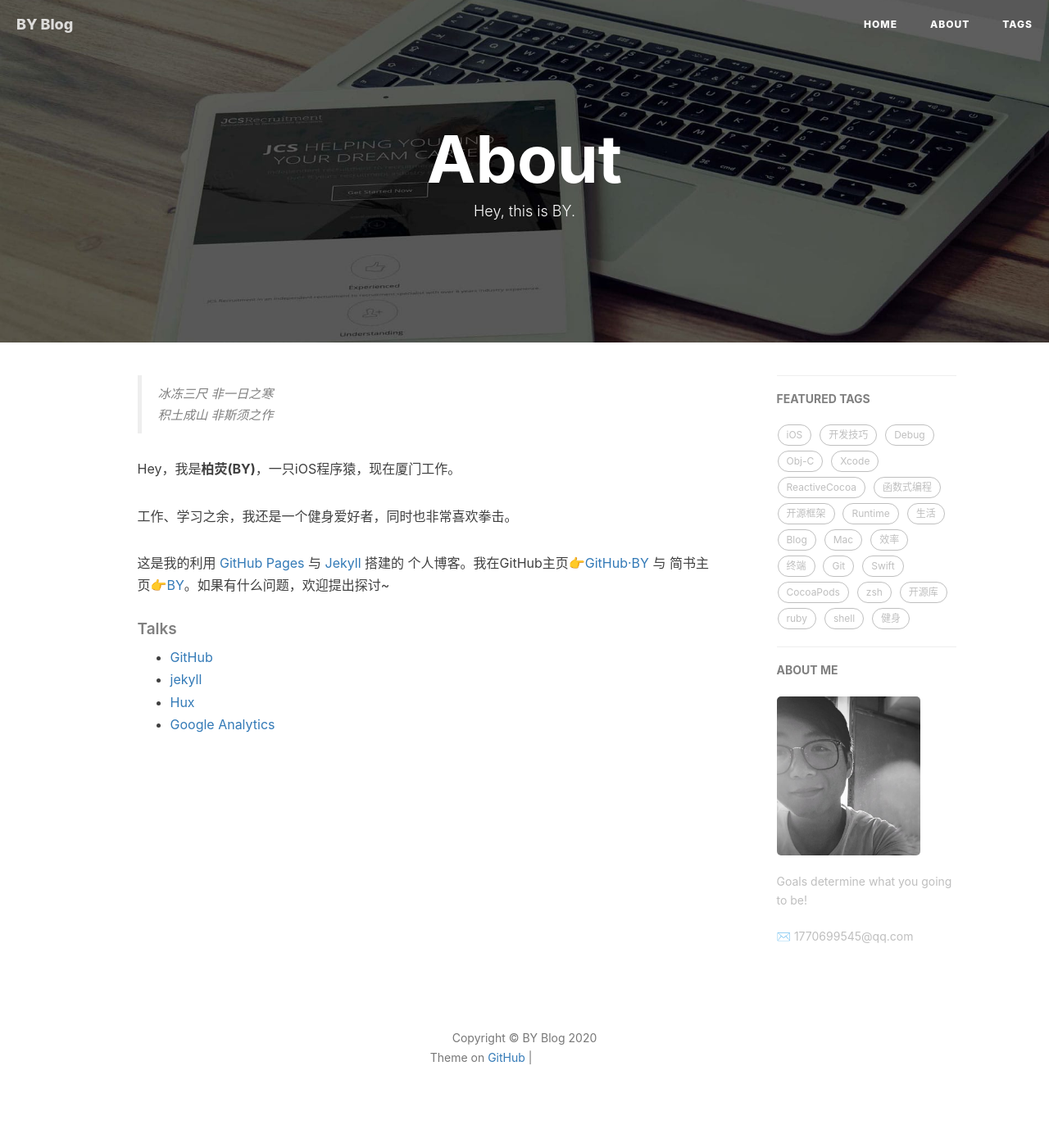
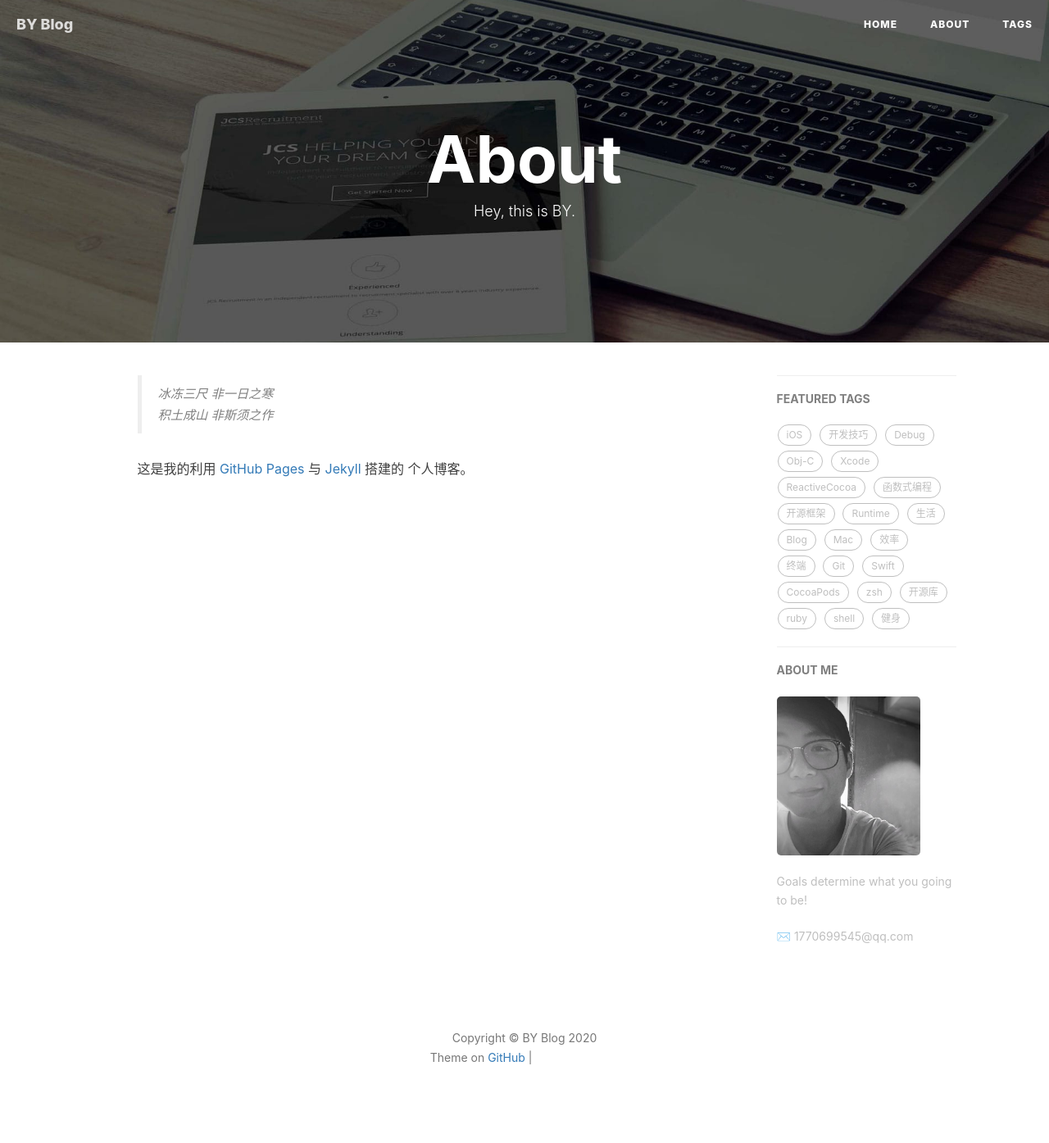
Before and after one commit to nannan-web/nannan-web.github.io, a Jekyll site: the page built from about.html, in a window 1280 px wide. Shown: the whole page at 82% size. Built offline with Jekyll 4.4.1, drawn with Linux system fonts in a browser that asks for light colours; nearby versions of some CDN libraries; comment, search, counter and statistics services are not loaded; grey boxes are pictures that could not be loaded.

Commit message:
update _config.yml

```diff
--- a/about.html
+++ b/about.html
@@ -18,22 +18,27 @@
     <blockquote><p>冰冻三尺 非一日之寒<br>
     积土成山 非斯须之作</p></blockquote>
 
-    <p>Hey，我是<strong>柏荧(BY)</strong>，一只iOS程序猿，现在厦门工作。</p>
+   <!--  <p>Hey，我是<strong>柏荧(BY)</strong>，一只iOS程序猿，现在厦门工作。</p> -->
 
-    <p>工作、学习之余，我还是一个健身爱好者，同时也非常喜欢拳击。</p>
+    <!-- <p>工作、学习之余，我还是一个健身爱好者，同时也非常喜欢拳击。</p> -->
 
-    <p>这是我的利用 <a href="https://pages.github.com/">GitHub Pages</a> 与 <a href="http://jekyll.com.cn/">Jekyll</a> 搭建的 个人博客。我在GitHub主页<a href="https://github.com/qiubaiying">👉GitHub·BY</a> 与 简书主页<a href="https://http://www.jianshu.com/u/e71990ada2fd">👉BY</a>。如果有什么问题，欢迎提出探讨~</p>
+    <p>这是我的利用 <a href="https://pages.github.com/">GitHub Pages</a> 与 <a href="http://jekyll.com.cn/">Jekyll</a>
+        搭建的 个人博客。
+        <!-- 我在GitHub主页
+        <a href="https://github.com/qiubaiying">👉GitHub·BY</a>
+        与简书主页
+        <a href="https://http://www.jianshu.com/u/e71990ada2fd">👉BY</a>。如果有什么问题，欢迎提出探讨~</p> -->
 
     <p></p>
 
-    <h5>Talks</h5>
+   <!--  <h5>Talks</h5>
 
     <ul>
         <li><a href="https://github.com">GitHub</a></li>
         <li><a href="http://jekyll.com.cn/">jekyll</a></li>
         <li><a href="http://huangxuan.me/">Hux</a></li>
         <li><a href="https://analytics.google.com/analytics">Google Analytics</a></li>
-    </ul>
+    </ul> -->
 </div>
 
 <!-- English Version -->
```
